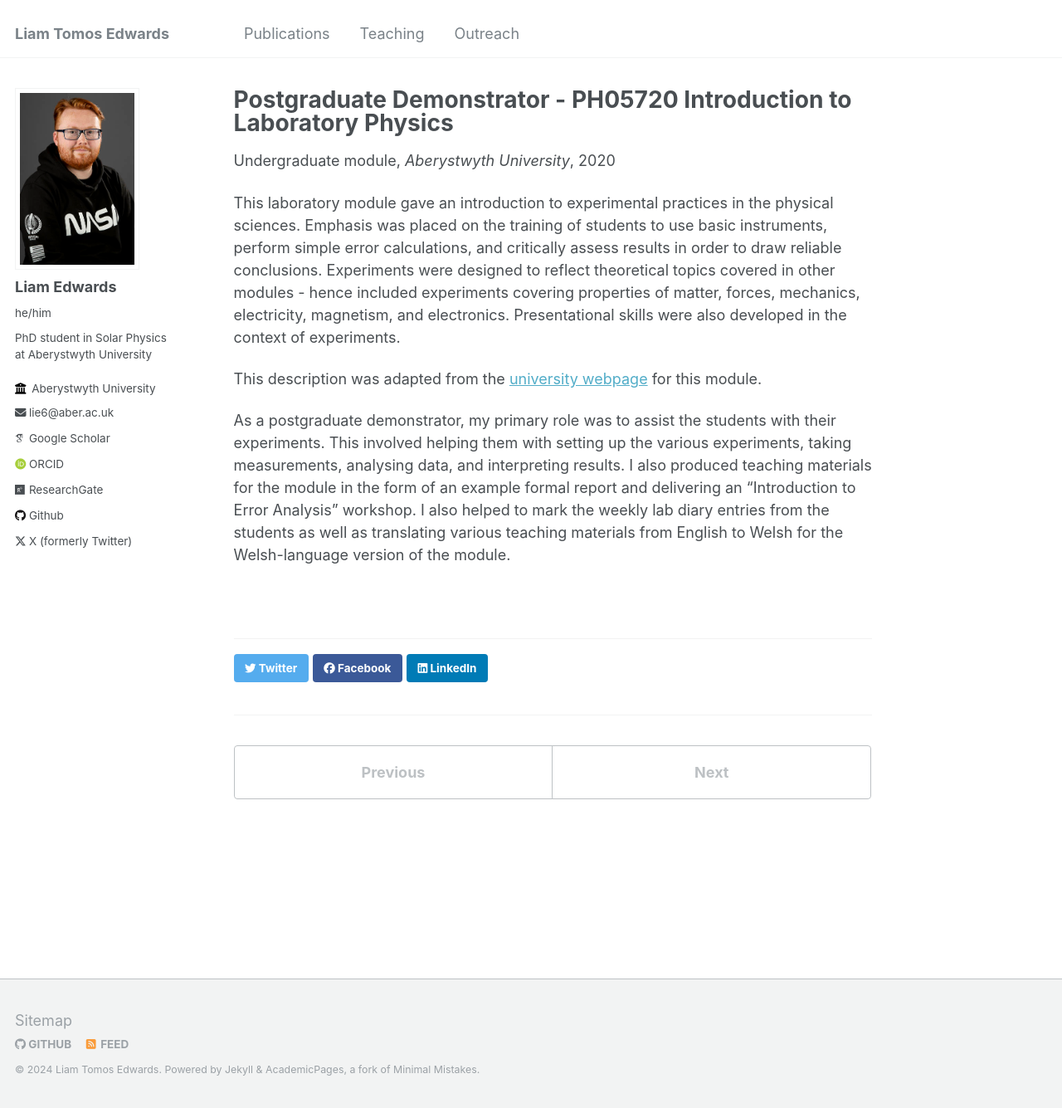
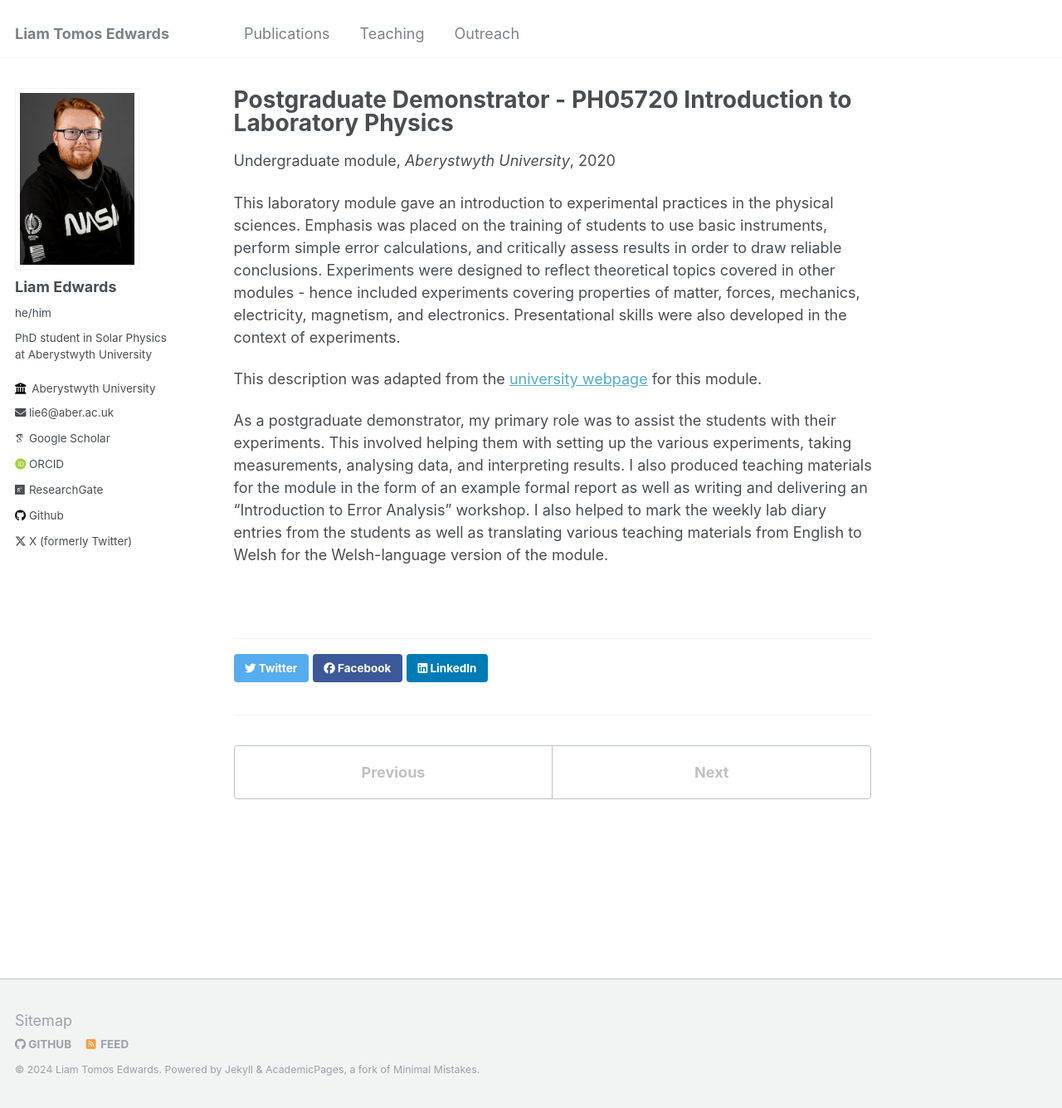
Before and after one commit to liamtomosedwards/liamtomosedwards.github.io, a Jekyll site: the page built from _teaching/ph05720.md, in a window 1280 px wide and 1335 px high. Shown: the whole window at 83% size. Built offline with Jekyll 4.4.1, drawn with Linux system fonts in a browser that asks for light colours; some web fonts are replaced.

Commit message:
Edited teaching exps.

```diff
--- a/_teaching/ph05720.md
+++ b/_teaching/ph05720.md
@@ -11,4 +11,4 @@ This laboratory module gave an introduction to experimental practices in the phy
 
 This description was adapted from the <a href="https://www.aber.ac.uk/en/modules/deptcurrent/PH05720/AB1/" target="_blank">university webpage</a> for this module.
 
-As a postgraduate demonstrator, my primary role was to assist the students with their experiments. This involved helping them with setting up the various experiments, taking measurements, analysing data, and interpreting results. I also produced teaching materials for the module in the form of an example formal report and delivering an "Introduction to Error Analysis" workshop. I also helped to mark the weekly lab diary entries from the students as well as translating various teaching materials from English to Welsh for the Welsh-language version of the module.
+As a postgraduate demonstrator, my primary role was to assist the students with their experiments. This involved helping them with setting up the various experiments, taking measurements, analysing data, and interpreting results. I also produced teaching materials for the module in the form of an example formal report as well as writing and delivering an "Introduction to Error Analysis" workshop. I also helped to mark the weekly lab diary entries from the students as well as translating various teaching materials from English to Welsh for the Welsh-language version of the module.
```
Also changed, not shown: _teaching/ph10020.md (+2 -0 lines), _teaching/ph15720.md (+2 -0 lines).
